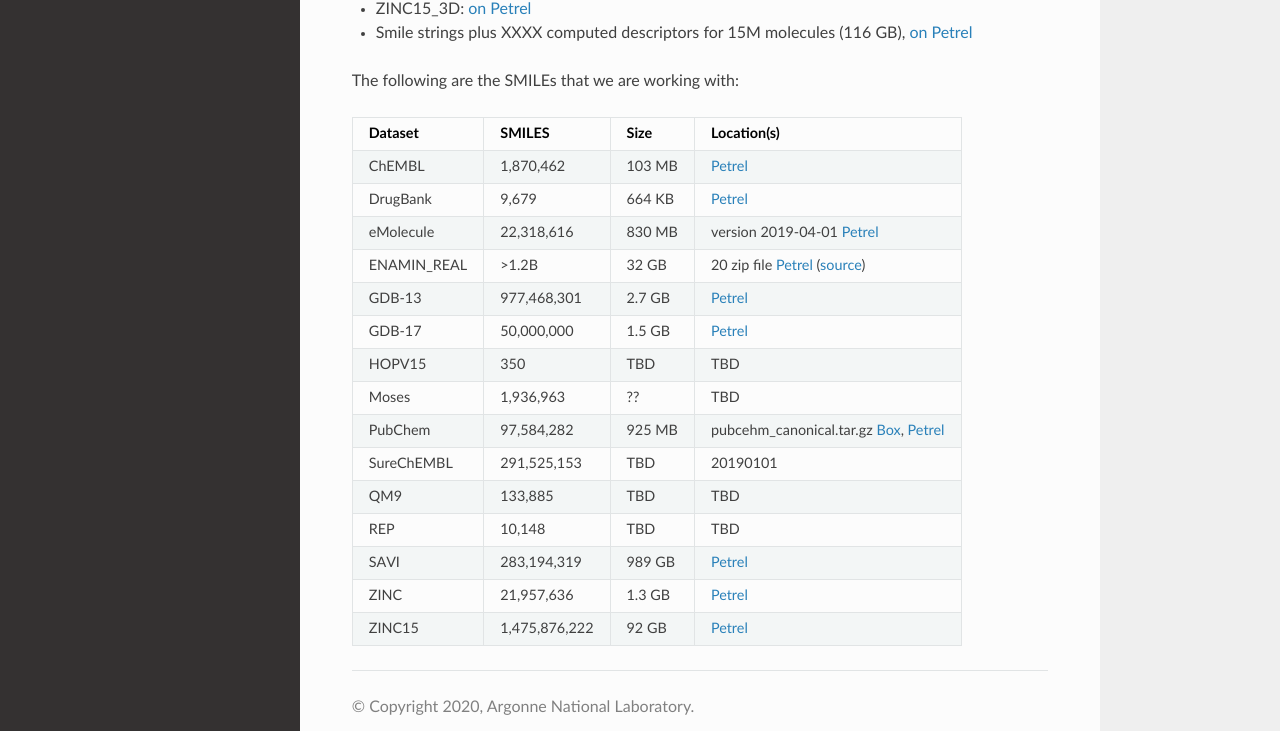
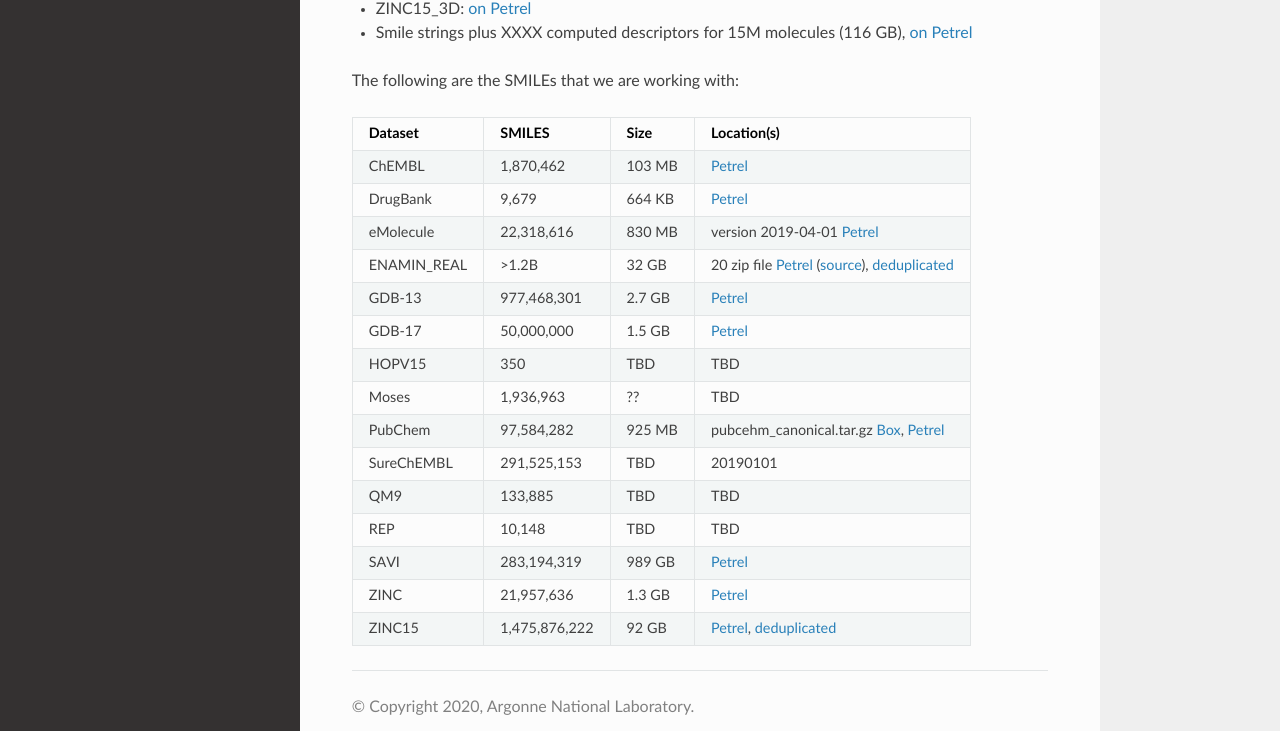
Before and after one commit to 2019-ncovgroup/2019-nCoVdata, a Sphinx documentation site: the page built from docs/index.rst, in a window 1280 px wide and 1131 px high. Shown: the part 355-1086 px from the top of the window. Built offline with Sphinx 7.4.7 and the Read the Docs theme 2.0.0, drawn with Linux system fonts in a browser that asks for light colours.

Commit message:
add links for deduplicated version for enamin_real and zinc15

```diff
--- a/docs/index.rst
+++ b/docs/index.rst
@@ -24,7 +24,7 @@
 ChEMBL      1,870,462     103 MB `Petrel <https://app.globus.org/file-manager?origin_id=a386b552-6086-11ea-9688-0e56c063f437&origin_path=%2Fdatabases%2FChEMBL%2F>`_
 DrugBank    9,679         664 KB `Petrel <https://app.globus.org/file-manager?origin_id=a386b552-6086-11ea-9688-0e56c063f437&origin_path=%2Fdatabases%2FDrugBank%2F>`_
 eMolecule   22,318,616    830 MB version 2019-04-01 `Petrel <https://app.globus.org/file-manager?origin_id=a386b552-6086-11ea-9688-0e56c063f437&origin_path=%2Fdatabases%2FeMolecules%2F>`_
-ENAMIN_REAL >1.2B         32 GB  20 zip file `Petrel <https://app.globus.org/file-manager?origin_id=a386b552-6086-11ea-9688-0e56c063f437&origin_path=%2Fdatabases%2FENAMIN_REAL%2F>`_ (`source <https://enamine.net/library-synthesis/real-compounds/real-database>`_)
+ENAMIN_REAL >1.2B         32 GB  20 zip file `Petrel <https://app.globus.org/file-manager?origin_id=a386b552-6086-11ea-9688-0e56c063f437&origin_path=%2Fdatabases%2FENAMIN_REAL%2F>`_ (`source <https://enamine.net/library-synthesis/real-compounds/real-database>`_), `deduplicated <https://app.globus.org/file-manager?destination_id=a386b552-6086-11ea-9688-0e56c063f437&destination_path=%2Fdatabases%2FENAMIN_REAL%2F>`_
 GDB-13      977,468,301   2.7 GB `Petrel <https://app.globus.org/file-manager?origin_id=a386b552-6086-11ea-9688-0e56c063f437&origin_path=%2Fdatabases%2FGDB-13%2F>`_
 GDB-17      50,000,000    1.5 GB `Petrel <https://app.globus.org/file-manager?origin_id=a386b552-6086-11ea-9688-0e56c063f437&origin_path=%2Fdatabases%2FGDB-17%2F>`_
 HOPV15      350           TBD    TBD
@@ -35,5 +35,5 @@
 REP         10,148        TBD    TBD
 SAVI        283,194,319   989 GB `Petrel <https://app.globus.org/file-manager?origin_id=a386b552-6086-11ea-9688-0e56c063f437&origin_path=%2Fdatabases%2FSAVI%2F>`_
 ZINC        21,957,636    1.3 GB `Petrel <https://2019-ncov.e.globus.org/databases/ZINC/index.html>`_
-ZINC15      1,475,876,222 92 GB  `Petrel <https://app.globus.org/file-manager?origin_id=a386b552-6086-11ea-9688-0e56c063f437&origin_path=%2Fdatabases%2FZINC15%2F>`_
+ZINC15      1,475,876,222 92 GB  `Petrel <https://app.globus.org/file-manager?origin_id=a386b552-6086-11ea-9688-0e56c063f437&origin_path=%2Fdatabases%2FZINC15%2F>`_, `deduplicated <https://app.globus.org/file-manager?destination_id=a386b552-6086-11ea-9688-0e56c063f437&destination_path=%2Fdatabases%2FZINC15%2F>`_
 =========== ============= ====== ===========
```
